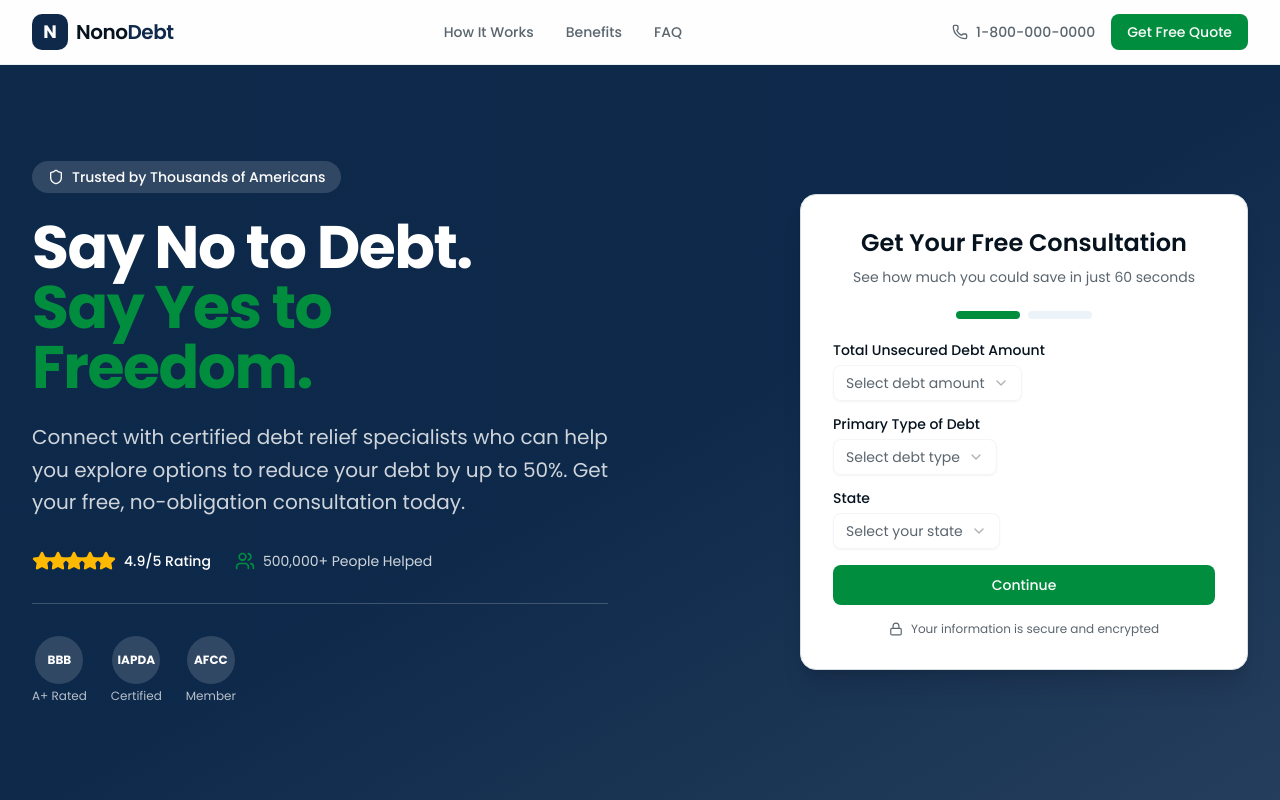
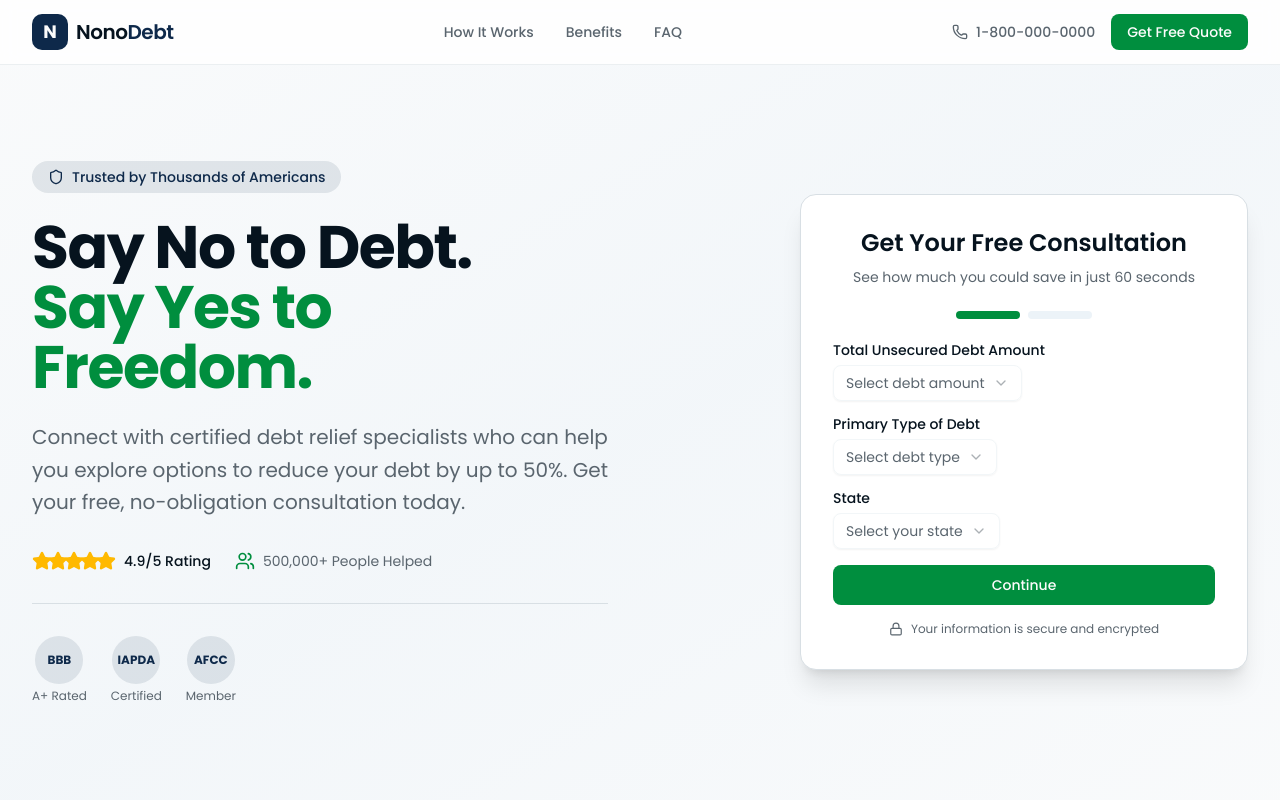
Before and after one commit to konstantin-limassol/nonoStage, a Next.js app: page / in a window 1280 px wide. Shown: the top 800 px of the page. Built offline with nearby package versions, Linux system fonts and the light colour scheme.

Commit message:
style: update Hero section to light theme with subtle gradient\n\nChange background to light gradient and adjust text and accent colors.

```diff
--- a/components/hero-section.tsx
+++ b/components/hero-section.tsx
@@ -5,18 +5,18 @@ import { LeadForm } from "./lead-form"
 
 export function HeroSection() {
   return (
-    <section className="relative overflow-hidden bg-gradient-to-br from-primary via-primary to-primary/90 py-16 sm:py-20 lg:py-24">
+    <section className="relative overflow-hidden bg-gradient-to-br from-background via-secondary/50 to-background py-16 sm:py-20 lg:py-24">
       {/* Decorative background elements */}
       <div className="pointer-events-none absolute inset-0 -z-10">
-        <div className="absolute -left-40 -top-40 h-80 w-80 rounded-full bg-accent/20 blur-3xl" />
-        <div className="absolute -bottom-40 -right-40 h-80 w-80 rounded-full bg-accent/10 blur-3xl" />
+        <div className="absolute -left-40 -top-40 h-80 w-80 rounded-full bg-primary/5 blur-3xl" />
+        <div className="absolute -bottom-40 -right-40 h-80 w-80 rounded-full bg-accent/5 blur-3xl" />
       </div>
       {/* Subtle pattern overlay */}
-      <div className="absolute inset-0 -z-10 opacity-[0.05]">
+      <div className="absolute inset-0 -z-10 opacity-[0.03]">
         <svg className="h-full w-full" xmlns="http://www.w3.org/2000/svg">
           <defs>
             <pattern id="grid" width="40" height="40" patternUnits="userSpaceOnUse">
-              <path d="M 40 0 L 0 0 0 40" fill="none" stroke="white" strokeWidth="1" />
+              <path d="M 40 0 L 0 0 0 40" fill="none" stroke="currentColor" strokeWidth="1" />
             </pattern>
           </defs>
           <rect width="100%" height="100%" fill="url(#grid)" />
@@ -27,18 +27,18 @@ export function HeroSection() {
         <div className="grid items-center gap-12 lg:grid-cols-2 lg:gap-16">
           {/* Left Column - Content */}
           <div className="text-center lg:text-left">
-            <div className="mb-6 inline-flex items-center gap-2 rounded-full bg-white/15 px-4 py-1.5 text-sm font-medium text-white backdrop-blur-sm">
+            <div className="mb-6 inline-flex items-center gap-2 rounded-full bg-primary/10 px-4 py-1.5 text-sm font-medium text-primary">
               <Shield className="h-4 w-4" />
               Trusted by Thousands of Americans
             </div>
 
-            <h1 className="text-balance text-4xl font-bold tracking-tight text-white sm:text-5xl lg:text-6xl">
+            <h1 className="text-balance text-4xl font-bold tracking-tight text-foreground sm:text-5xl lg:text-6xl">
               Say No to Debt.
               <br />
               <span className="text-accent">Say Yes to Freedom.</span>
             </h1>
 
-            <p className="mt-6 text-pretty text-lg leading-relaxed text-white/80 sm:text-xl">
+            <p className="mt-6 text-pretty text-lg leading-relaxed text-muted-foreground sm:text-xl">
               Connect with certified debt relief specialists who can help you explore options
               to reduce your debt by up to 50%. Get your free, no-obligation consultation today.
             </p>
@@ -54,33 +54,33 @@ export function HeroSection() {
                     />
                   ))}
                 </div>
-                <span className="text-sm font-medium text-white">4.9/5 Rating</span>
+                <span className="text-sm font-medium text-foreground">4.9/5 Rating</span>
               </div>
-              <div className="flex items-center gap-2 text-sm text-white/80">
+              <div className="flex items-center gap-2 text-sm text-muted-foreground">
                 <Users className="h-5 w-5 text-accent" />
                 <span>500,000+ People Helped</span>
               </div>
             </div>
 
             {/* Accreditations */}
-            <div className="mt-8 flex flex-wrap items-center justify-center gap-6 border-t border-white/20 pt-8 lg:justify-start">
+            <div className="mt-8 flex flex-wrap items-center justify-center gap-6 border-t border-border pt-8 lg:justify-start">
               <div className="flex flex-col items-center gap-1 text-center">
-                <div className="flex h-12 w-12 items-center justify-center rounded-full bg-white/15 backdrop-blur-sm">
-                  <span className="text-xs font-bold text-white">BBB</span>
+                <div className="flex h-12 w-12 items-center justify-center rounded-full bg-primary/10">
+                  <span className="text-xs font-bold text-primary">BBB</span>
                 </div>
-                <span className="text-xs text-white/70">A+ Rated</span>
+                <span className="text-xs text-muted-foreground">A+ Rated</span>
               </div>
               <div className="flex flex-col items-center gap-1 text-center">
-                <div className="flex h-12 w-12 items-center justify-center rounded-full bg-white/15 backdrop-blur-sm">
-                  <span className="text-xs font-bold text-white">IAPDA</span>
+                <div className="flex h-12 w-12 items-center justify-center rounded-full bg-primary/10">
+                  <span className="text-xs font-bold text-primary">IAPDA</span>
                 </div>
-                <span className="text-xs text-white/70">Certified</span>
+                <span className="text-xs text-muted-foreground">Certified</span>
               </div>
               <div className="flex flex-col items-center gap-1 text-center">
-                <div className="flex h-12 w-12 items-center justify-center rounded-full bg-white/15 backdrop-blur-sm">
-                  <span className="text-xs font-bold text-white">AFCC</span>
+                <div className="flex h-12 w-12 items-center justify-center rounded-full bg-primary/10">
+                  <span className="text-xs font-bold text-primary">AFCC</span>
                 </div>
-                <span className="text-xs text-white/70">Member</span>
+                <span className="text-xs text-muted-foreground">Member</span>
               </div>
             </div>
           </div>
```
